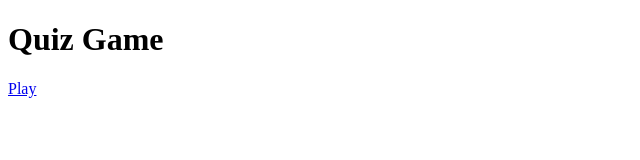
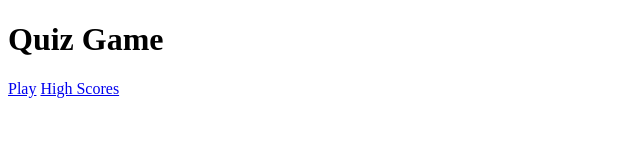
Before and after one commit to KRithuri/Interactive-quiz, a plain HTML site: page index.html in a window 1280 px wide. Shown: the whole page, without its empty margins (0-640 px from the left). Drawn offline with Linux system fonts and the light colour scheme.

Commit message:
high scores

```diff
--- a/index.html
+++ b/index.html
@@ -14,7 +14,7 @@
         <div id="home" class="flex-center flex-column">
             <h1>Quiz Game</h1>
             <a class="btn" href="/game.html">Play</a>
-            <a class="btn" href="/game.html"></a>
+            <a class="btn" href="/highscores.html">High Scores</a>
         </div>
     </div>
 
```
